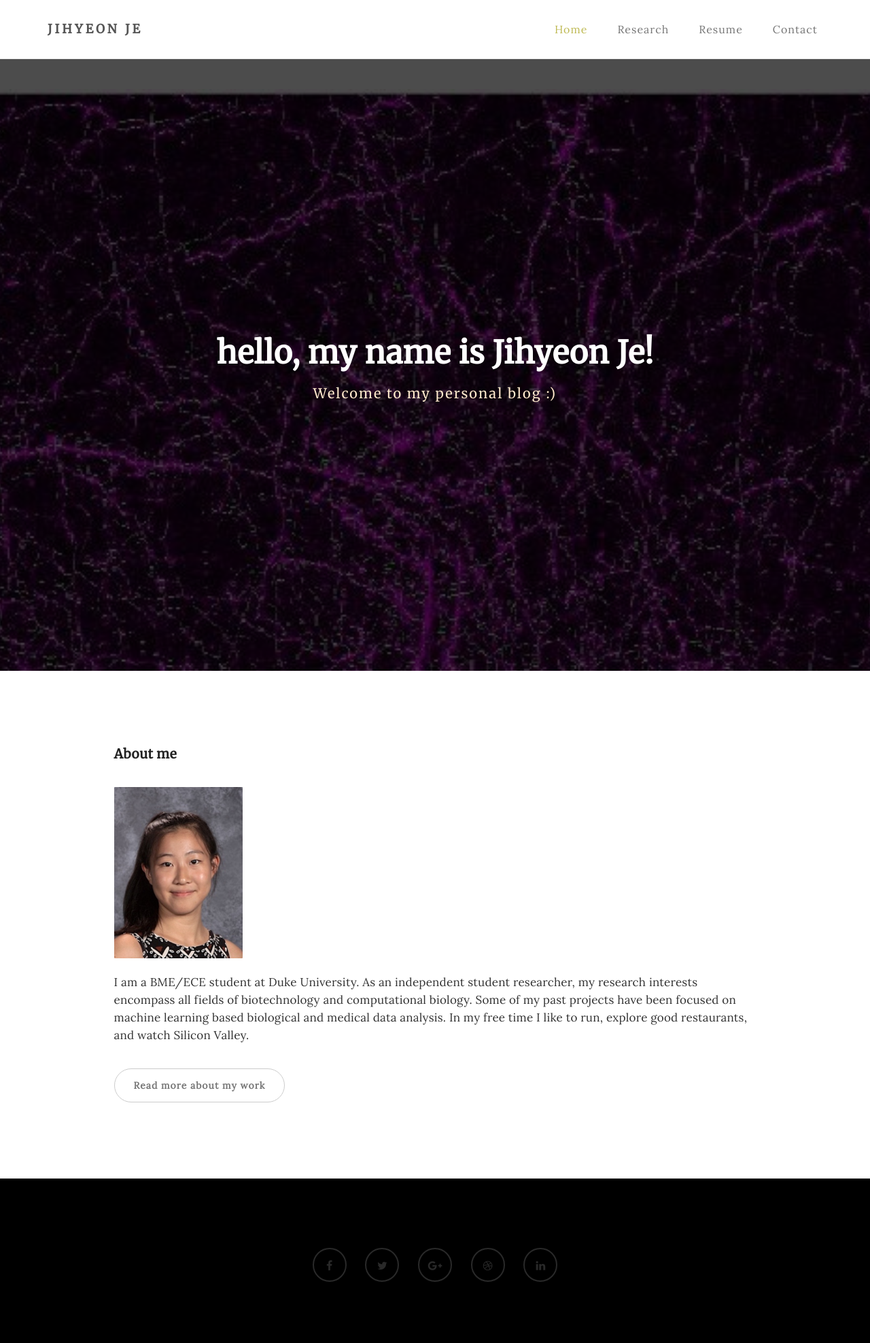
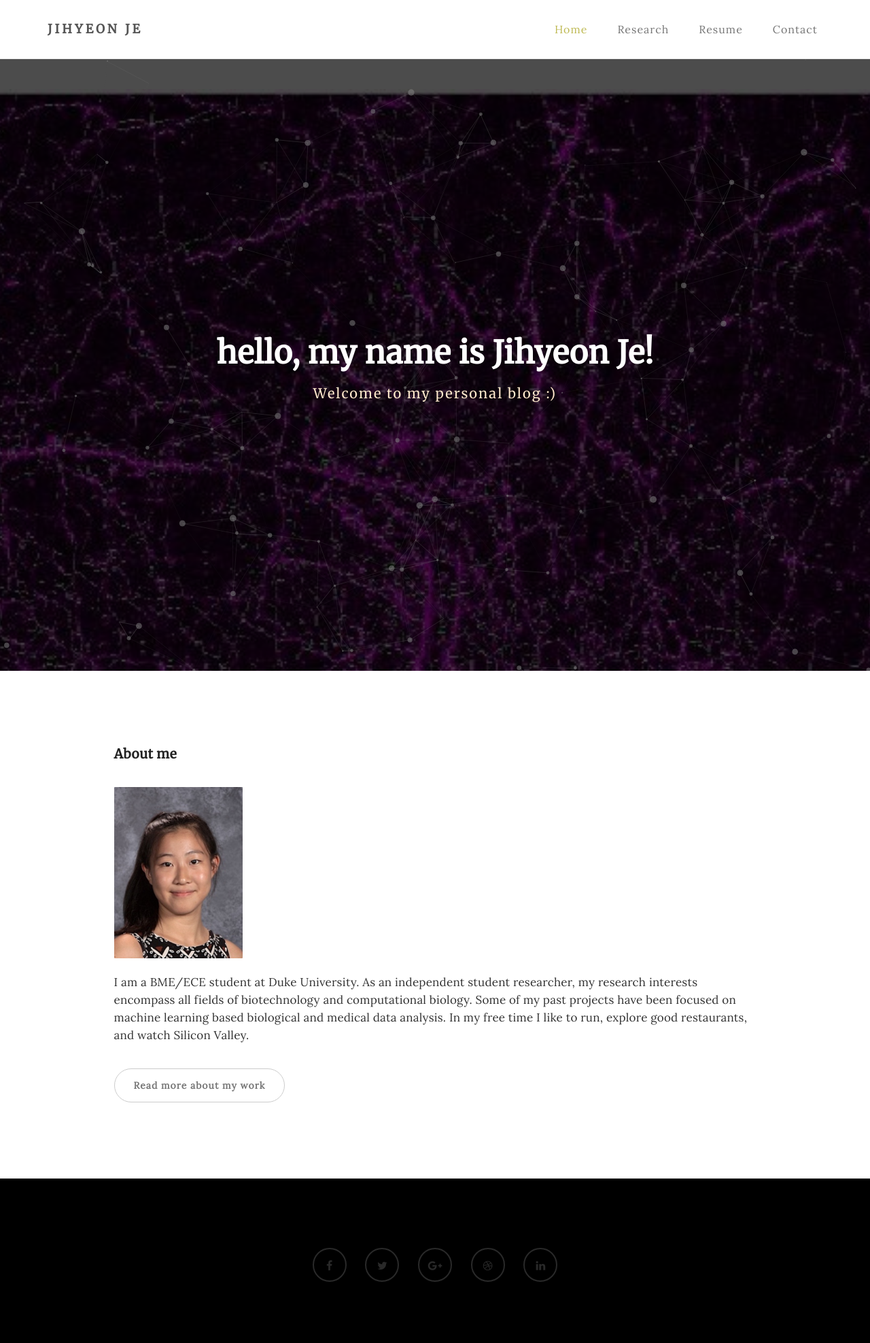
Before and after one commit to rpraka/JihyeonJe.com, a Jekyll site: the page index.html, which Jekyll copies as it is, in a window 1280 px wide. Shown: the whole page at 68% size. Built offline with Jekyll 4.4.1, drawn with Linux system fonts in a browser that asks for light colours.

Commit message:
Update index.html

```diff
--- a/index.html
+++ b/index.html
@@ -65,6 +65,7 @@ http://www.tooplate.com/view/2085-neuron
 
 <section id="home" class="main-home parallax-section">
      <div class="overlay"></div>
+     <div id="particles-js"></div>
      <div class="container">
           <div class="row">
 
```
